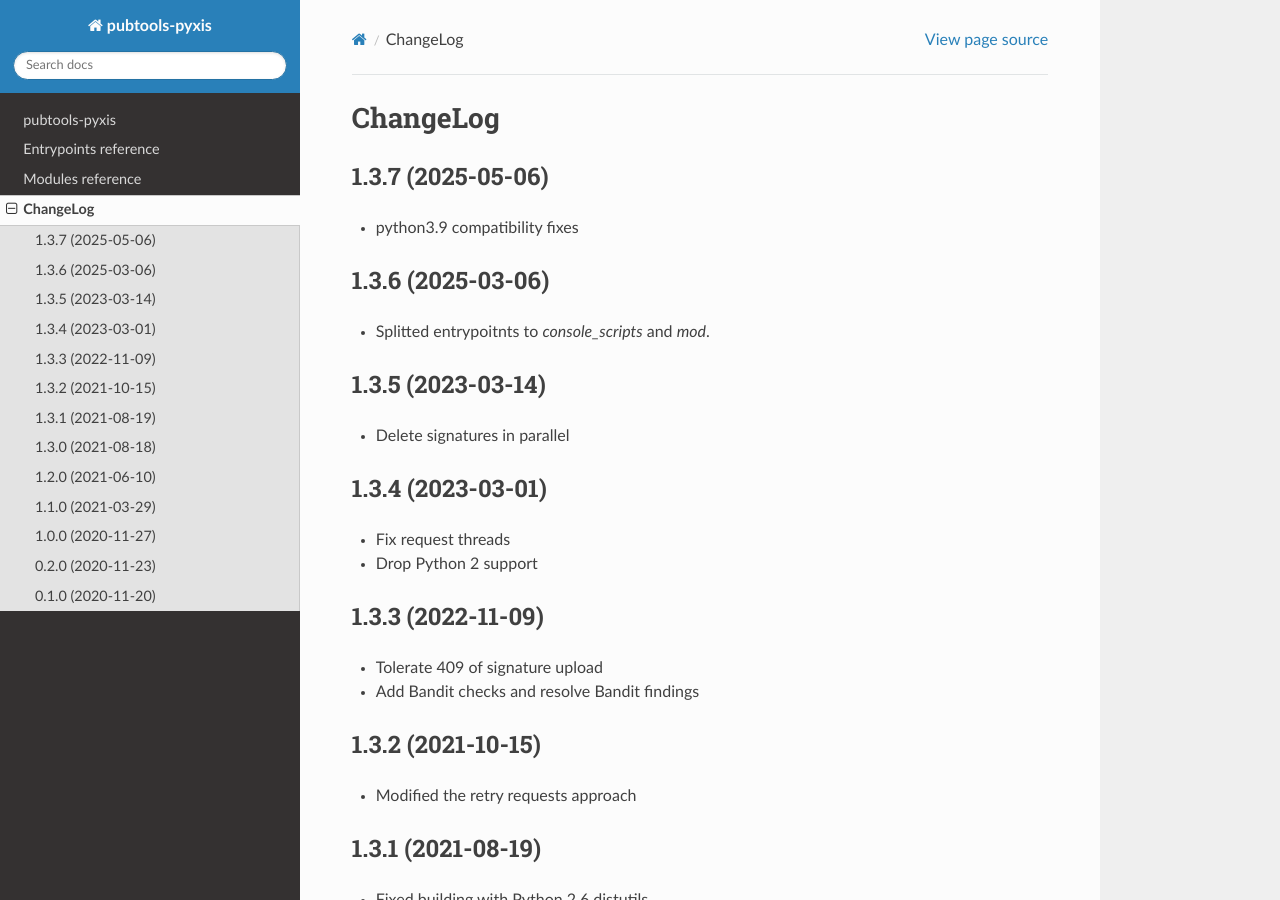
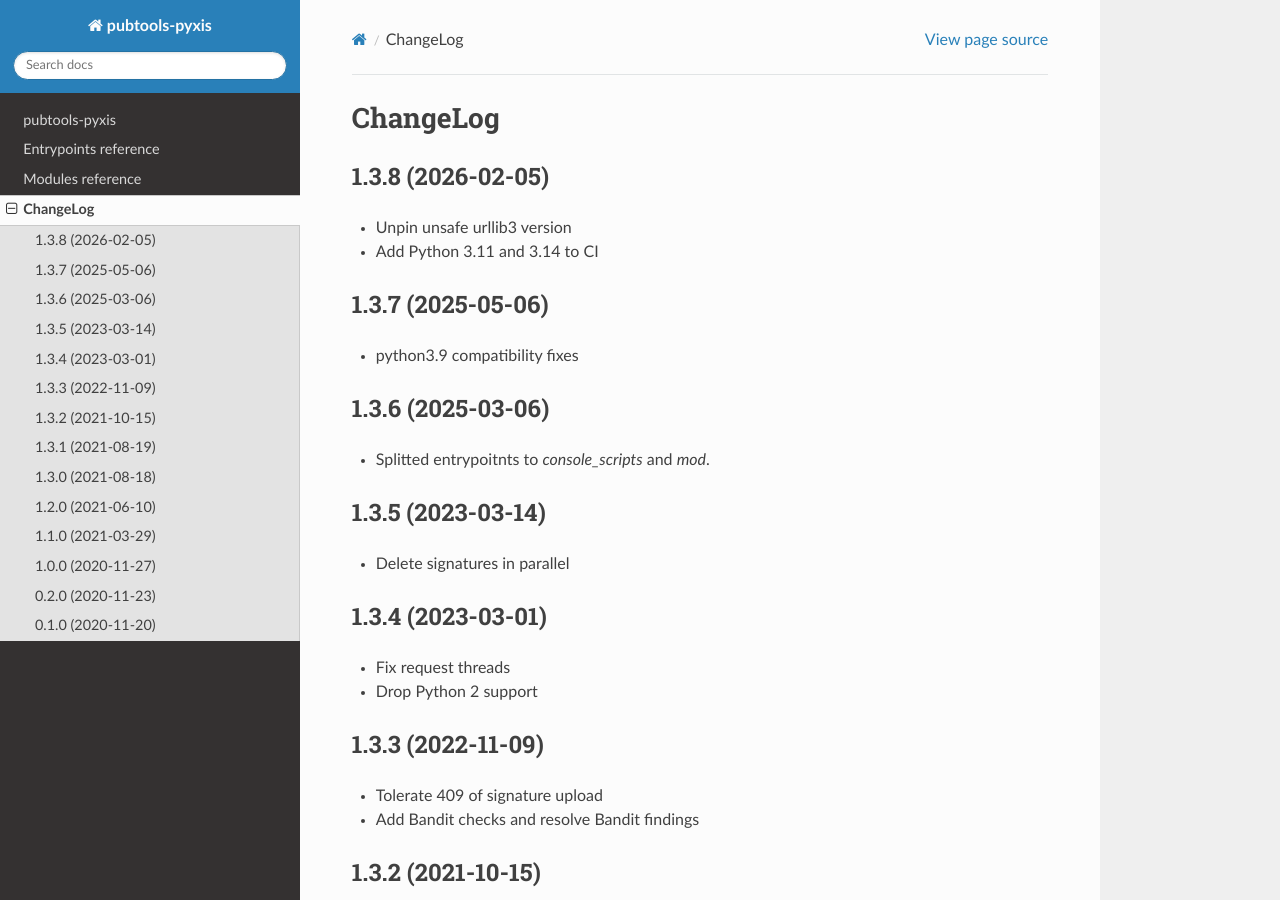
Before and after one commit to release-engineering/pubtools-pyxis, a Sphinx documentation site: the page built from docs/source/CHANGELOG.rst, in a window 1280 px wide and 900 px high. Built offline with Sphinx 7.4.7 and the Read the Docs theme 3.1.0, drawn with Linux system fonts in a browser that asks for light colours.

Commit message:
Release v1.3.8
Signed-off-by: Lubomir Gallovic <lgallovi@redhat.com>

```diff
--- a/docs/source/CHANGELOG.rst
+++ b/docs/source/CHANGELOG.rst
@@ -1,5 +1,11 @@
 ChangeLog
 =========
+
+1.3.8 (2026-02-05)
+------------------
+
+* Unpin unsafe urllib3 version
+* Add Python 3.11 and 3.14 to CI
 
 1.3.7 (2025-05-06)
 ------------------
--- a/setup.py
+++ b/setup.py
@@ -71,7 +71,7 @@
 
 setup(
     name="pubtools-pyxis",
-    version="1.3.7",
+    version="1.3.8",
     description="Pubtools-pyxis",
     long_description=long_description,
     long_description_content_type='text/x-rst',
```
